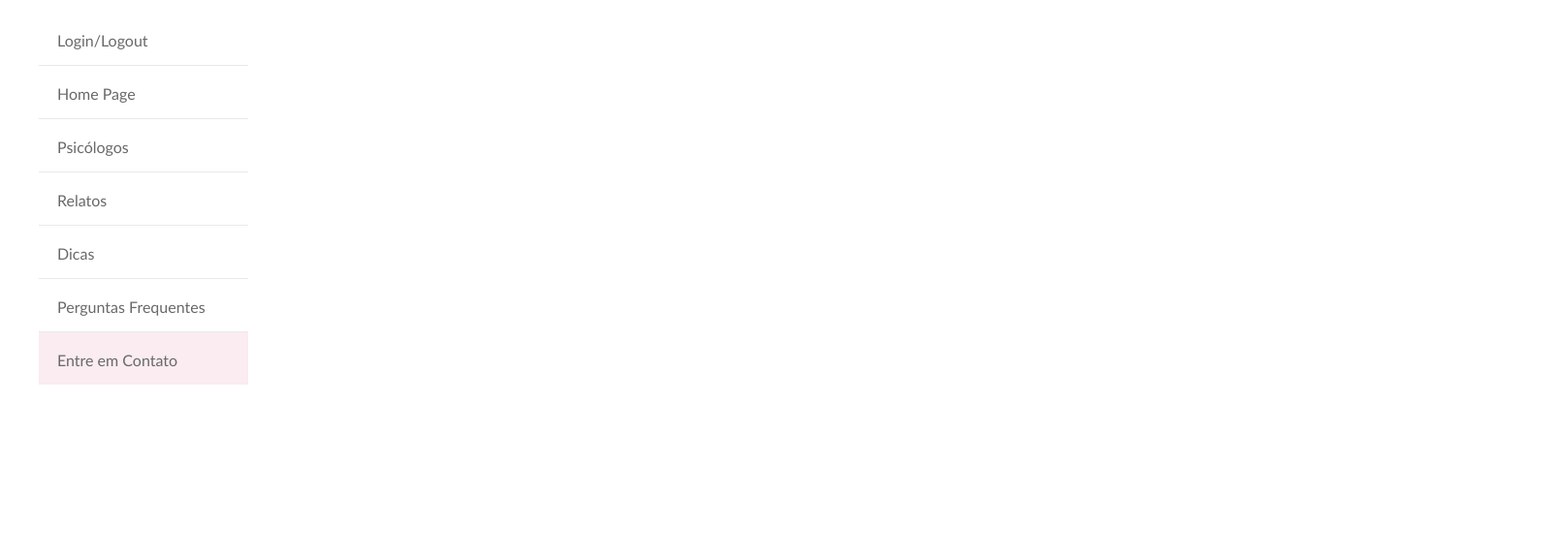
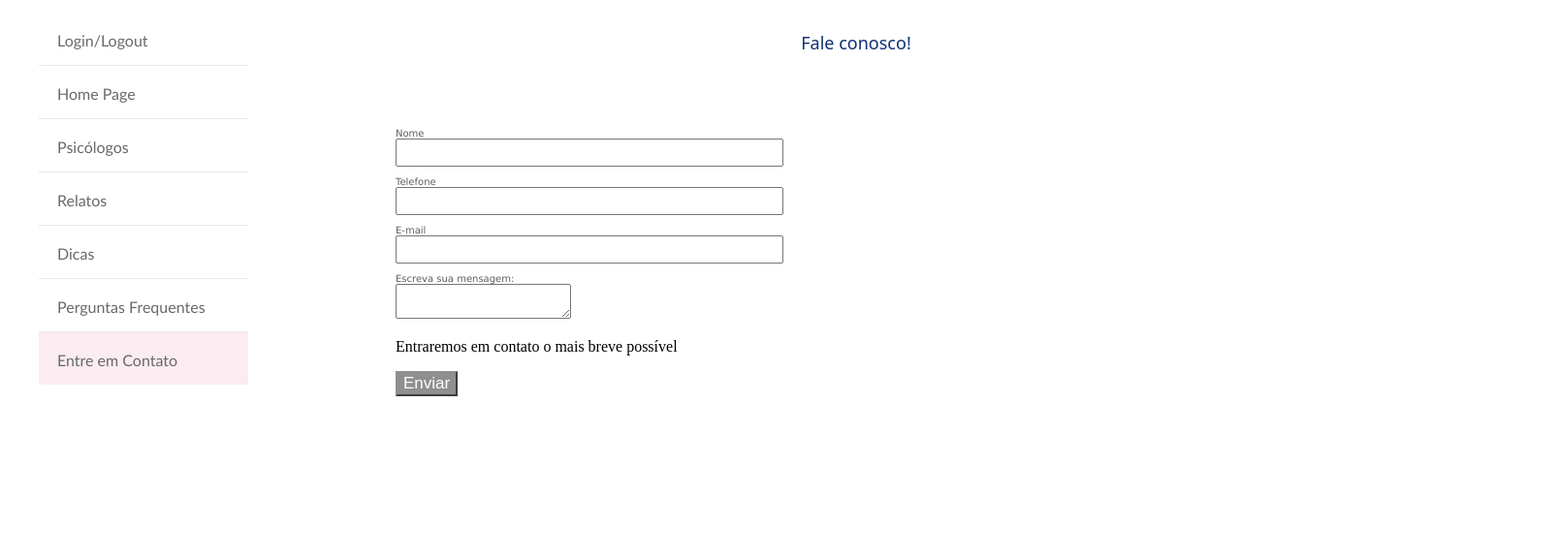
Before and after one commit to ICEI-PUC-Minas-PMV-ADS/pmv-ads-2023-1-e1-proj-web-t7-tsf, a plain HTML site: page src/entre_em_contato.html in a window 1280 px wide. Shown: the part 111-688 px from the top of the page at 97% size, 1608 px wide, since content can reach past the window. Drawn offline with Linux system fonts and the light colour scheme.

Commit message:
Atualizando:
Item 7 Programação das funcionalidades
Pagina para contato

```diff
--- a/src/entre_em_contato.html
+++ b/src/entre_em_contato.html
@@ -29,8 +29,28 @@
 
 
     <article>
+        <aside class="aside">
+            <div class="show">
+                <p> Fale conosco! </p>
+            </div>
 
-        <!-- O conteudo das páginas deve ficar aqui!-->
+        <div class="formulario_contato">
+            <form>
+
+                <label for="nome">Nome</label>
+                <input type="text" id="nome" />
+
+                <label for="tel">Telefone</label>
+                <input type="number" id="tel" required />
+
+                <label for="email">E-mail</label>
+                <input type="email" id="email" inputmode="email" required />
+
+                <label for="msg">Escreva sua mensagem:</label>
+                <textarea id="msgcontato"></textarea>
+                <p class="info_contato">Entraremos em contato o mais breve possível</p>
+                <button onclick="adicionarContato()" type="submit">Enviar</button>
+            </div>
 
     </article>
 
```
Also changed, not shown: 1 other file.
